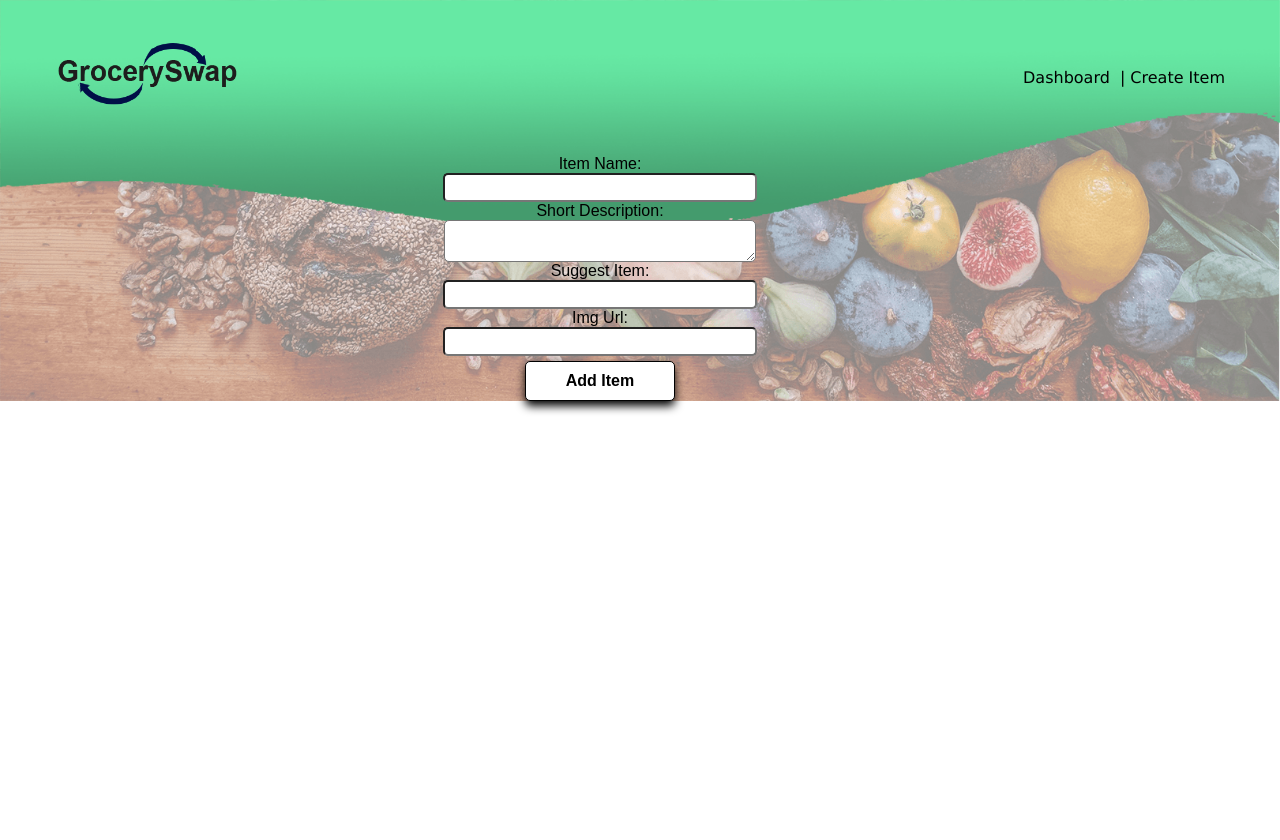
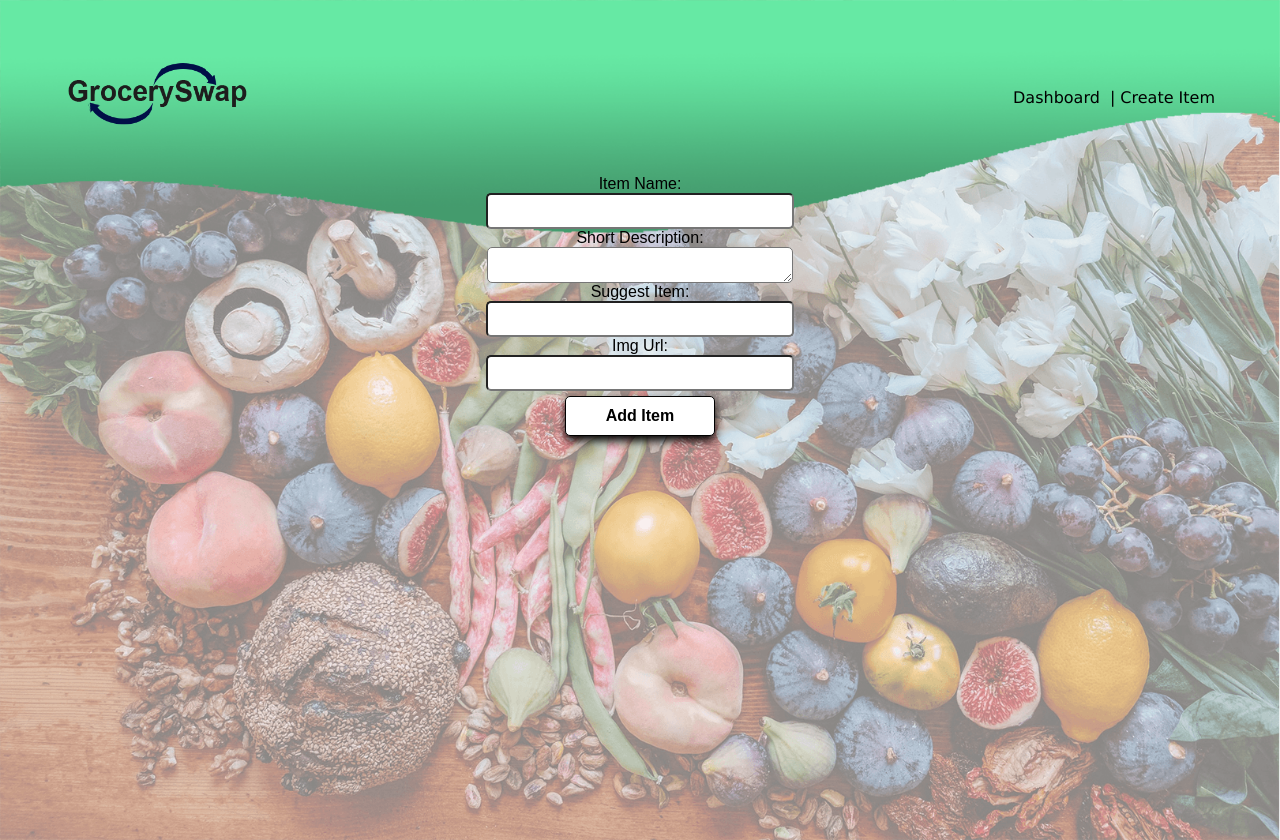
Before and after one commit to RobertsonTanya/Neighborhood-Bartering, a React (Create React App) app in the folder client/: page /create in a window 1280 px wide. Before the commit the page ends 800 px from the top, so only its background shows below. Built offline with nearby package versions, Linux system fonts and the light colour scheme; no server answers.

Commit message:
update, create, my items styling

```diff
--- a/client/src/components/CreateItemForm.js
+++ b/client/src/components/CreateItemForm.js
@@ -51,7 +51,7 @@ const CreateItemForm = (props) => {
   };
 
   return (
-    <div>
+    <div className={`container ${styles.container}`}>
       <Header user={user} setUser={setUser} showLoginBtn={false} />
       <div className={styles.formContainer}>
         <form onSubmit={onSubmitHandler} className={styles.form}>
--- a/client/src/components/UpdateMyItems.js
+++ b/client/src/components/UpdateMyItems.js
@@ -46,7 +46,7 @@ const UpdateMyItems = (props) => {
   };
 
   return (
-    <div>
+    <div className={`container ${styles.container}`}>
       <Header user={user} setUser={setUser} showLoginBtn={false} />
       <div className={styles.formContainer}>
         <form onSubmit={updateItemHandler} className={styles.form}>
--- a/client/src/styles/createItemForm.module.css
+++ b/client/src/styles/createItemForm.module.css
@@ -1,5 +1,9 @@
+.container {
+  min-height: 100vh;
+}
+
 .formContainer {
-  margin-bottom:20px;
+  margin-bottom: 20px;
   max-width: 1200px;
   display: flex;
   justify-content: space-around;
@@ -9,19 +13,19 @@
 }
 
 .h1 {
-    text-align: center;
+  text-align: center;
 }
 
 .form {
-    align-items: center;
-    display: flex;
-    flex-direction: column;
+  align-items: center;
+  display: flex;
+  flex-direction: column;
 }
 
 .input {
+  height: 30px;
   width: 300px;
   border-radius: 5px;
-  padding: 5px;
 }
 label {
   font-family: Arial, Helvetica, sans-serif;
--- a/client/src/styles/myItemDisplay.module.css
+++ b/client/src/styles/myItemDisplay.module.css
@@ -1,6 +1,13 @@
+.container {
+  min-height: 100vh;
+}
+
 .tableContainer {
-  margin: 20px;
+  margin: 20px 20px 0;
   padding: 0px;
+}
+.tableContainer:last-of-type {
+  margin: 5px 20px 20px;
 }
 
 .tableHeader,
--- a/client/src/styles/updateMyItems.module.css
+++ b/client/src/styles/updateMyItems.module.css
@@ -1,5 +1,9 @@
+.container {
+  min-height: 100vh;
+}
+
 .formContainer {
-  margin-bottom:20px;
+  margin-bottom: 20px;
   max-width: 1200px;
   display: flex;
   justify-content: space-around;
@@ -9,19 +13,19 @@
 }
 
 .h1 {
-    text-align: center;
+  text-align: center;
 }
 
 .form {
-    align-items: center;
-    display: flex;
-    flex-direction: column;
+  align-items: center;
+  display: flex;
+  flex-direction: column;
 }
 
 .input {
+  height: 30px;
   width: 300px;
   border-radius: 5px;
-  padding: 5px;
 }
 label {
   font-family: Arial, Helvetica, sans-serif;
```
